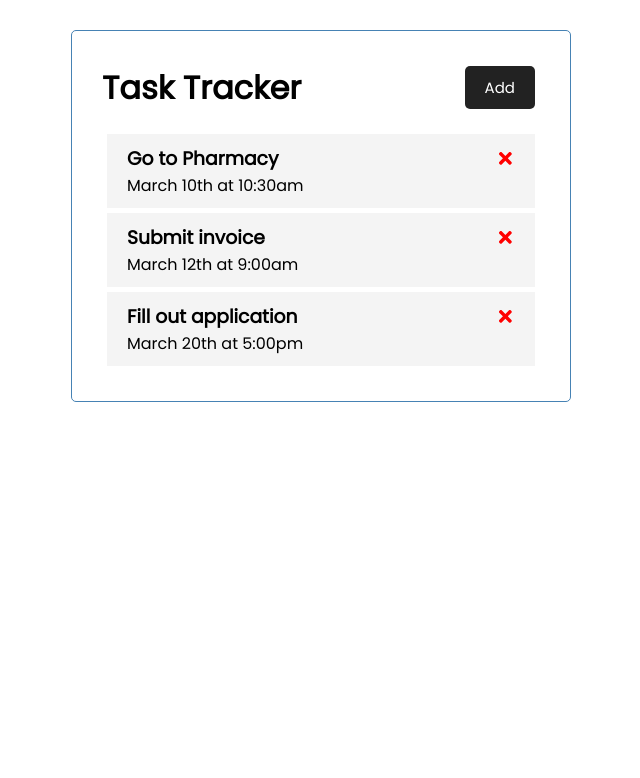
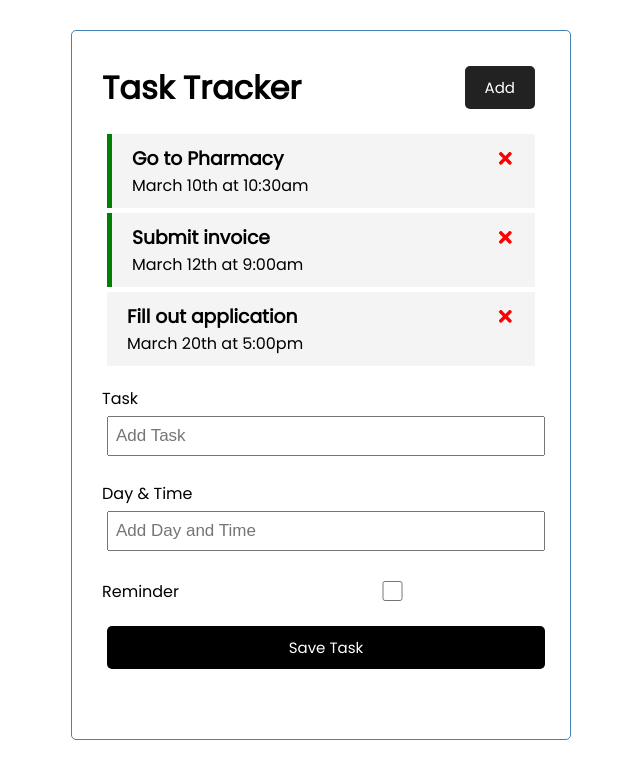
Before and after one commit to redrambles/reminder, a React (Create React App) app: page / in a window 1280 px wide. Shown: the top 778 px of the page, without its empty margins (319-959 px from the left). Built offline with nearby package versions, Linux system fonts and the light colour scheme.

Commit message:
Making good progress

```diff
--- a/src/App.js
+++ b/src/App.js
@@ -1,10 +1,12 @@
+/* eslint-disable no-unused-vars */
 /* eslint-disable react/react-in-jsx-scope */
 import { useState } from "react";
 import Header from "./components/Header";
 import Tasks from "./components/Tasks";
+import AddTask from "./components/AddTask";
 
 function App () {
-  const [tasks] = useState([
+  const [tasks, setTasks] = useState([
     {
       id: 1,
       text: "Go to Pharmacy",
@@ -26,13 +28,38 @@ function App () {
   ]);
 
   const deleteTask = (id) => {
-    console.log('delete', id)
-  }
+    setTasks(tasks.filter((task) => (
+       task.id !== id
+     ))
+    );
+  };
+
+  const toggleReminder = (id) => {
+    setTasks(tasks.map((task) => {
+      if (task.id === id){
+        return {...task, reminder: !task.reminder};
+      }
+      return task;
+    }));
+  };
+
+  const addTask = (text, day, reminder) => {
+    const newTask = {
+      id: Math.floor(Math.random() * 10000 + 1),
+      text: text,
+      day: day,
+      reminder: reminder
+    };
+    setTasks([...tasks, newTask]);
+  };
 
   return (
     <div className="container">
     <Header title="Task Tracker" />
-    <Tasks deleteTask={deleteTask} tasks={tasks}/>
+    {tasks.length > 0 ?
+      <Tasks onDelete={deleteTask} onToggle={toggleReminder} tasks={tasks}/>
+    : "No tasks at the moment."}
+    <AddTask addTask={addTask}/>
     </div>
   );
 }
--- /dev/null
+++ b/src/components/AddTask.js
@@ -0,0 +1,58 @@
+import React from "react";
+import PropTypes from "prop-types";
+import { useState } from "react";
+
+const AddTask = ({addTask}) => {
+
+    const [text, setText] = useState("");
+    const [day, setDay] = useState("");
+    const [reminder, setReminder] = useState(false);
+
+    const onChangeText = (e) => {
+        setText(e.target.value);
+    };
+
+    const onChangeDayTime = (e) => {
+        setDay(e.target.value);
+    };
+
+    const checkedValue = (e) => {
+        setReminder(e.currentTarget.checked);
+    };
+
+    const createTask = (e) => {
+        e.preventDefault();
+        if (text.length === 0){
+            alert("Please enter a task.");
+            return;
+        }
+        addTask(text, day, reminder);
+        setText("");
+        setDay("");
+        setReminder(false);
+    };
+
+    return (
+        <form className="add-form" onSubmit={createTask}>
+            <div className="form-control">
+                <label>Task</label>
+                <input type="text" value={text} onChange={onChangeText} placeholder="Add Task"/>
+            </div>
+            <div className="form-control day">
+                <label>Day & Time</label>
+                <input type="text" value={day} placeholder="Add Day and Time" onChange={onChangeDayTime}/>
+            </div>
+            <div className="form-control form-control-check">
+                <label>Reminder</label>
+                <input type="checkbox" value={reminder} checked={reminder} onChange={checkedValue} />
+            </div>
+            <input className="btn btn-block"  type="submit" value="Save Task" />
+        </form>
+    );
+};
+
+AddTask.propTypes = {
+    addTask: PropTypes.func,
+};
+
+export default AddTask;
--- a/src/components/Task.js
+++ b/src/components/Task.js
@@ -3,24 +3,27 @@
 import PropTypes from "prop-types";
 import { FaTimes } from "react-icons/fa";
 
-const Task = ({task, deleteTask}) => {
+const Task = ({task, onDelete, onToggle}) => {
 
+    const ToggleReminder = () => {
+        onToggle(task.id);
+    };
     const removeTask = () => {
-        deleteTask(task.id);
-    }
+        onDelete(task.id);
+    };
 
     return (
-        <div className="task">
+        <div className={`task ${task.reminder ? "reminder" : ""}`} onDoubleClick={ToggleReminder}>
             <h3>{task.text} <FaTimes style={faStyle} onClick={removeTask}/></h3>
             <p>{task.day}</p>
         </div>
-    )
-}
+    );
+};
 
 const faStyle = {
     color: "red",
     cursor: "pointer"
-}
+};
 
 Task.propTypes = {
    text: PropTypes.string,
@@ -28,4 +31,4 @@ Task.propTypes = {
 };
 
 
-export default Task
+export default Task;
--- a/src/components/Tasks.js
+++ b/src/components/Tasks.js
@@ -2,11 +2,11 @@
 import PropTypes from "prop-types";
 import Task from "./Task";
 
-const Tasks = ({ tasks, deleteTask }) => {
+const Tasks = ({ tasks, onDelete, onToggle }) => {
   return (
         <>
         {tasks.map((task) => (
-             <Task key={task.id} deleteTask={deleteTask} task={task}/>
+             <Task key={task.id} onToggle={onToggle} onDelete={onDelete} task={task}/>
         ))}
         </>
   );
@@ -15,7 +15,8 @@ const Tasks = ({ tasks, deleteTask }) => {
 
 Tasks.propTypes = {
     tasks: PropTypes.array,
-    deleteTask: PropTypes.func
-}
+    onDelete: PropTypes.func,
+    onToggle: PropTypes.func
+};
 
 export default Tasks;
```
Also changed, not shown: .eslintrc.json.
